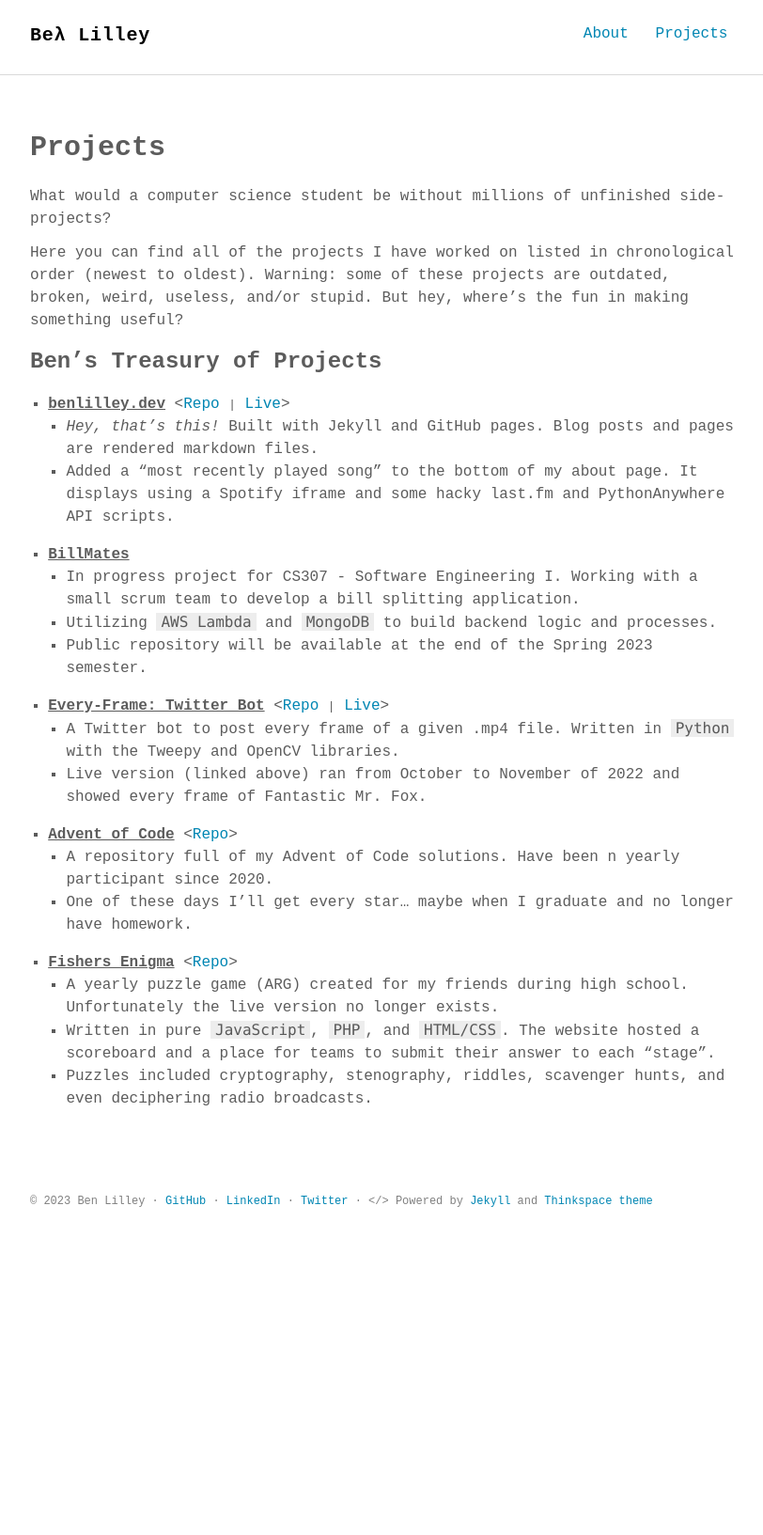
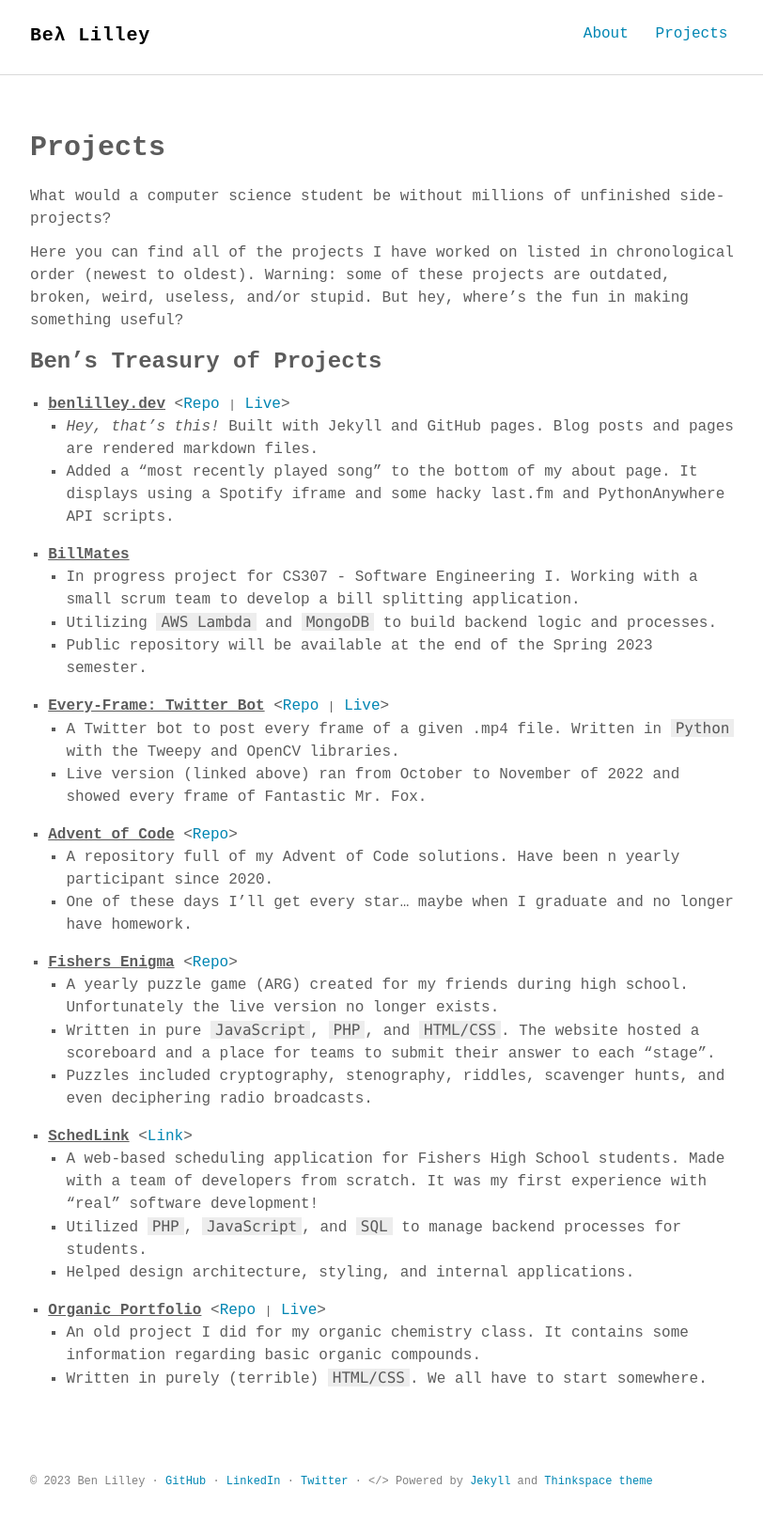
Before and after one commit to bunceandbean/bunceandbean.github.io, a Jekyll site: the page built from docs/projects.md, in a window 1280 px wide. Shown: the whole page at 94% size, without its empty margins (232-1044 px from the left). Built offline with Jekyll 4.4.1, drawn with Linux system fonts in a browser that asks for light colours; some web fonts are replaced; before the commit the page ends 1335 px from its top, so only the background shows below that.

Commit message:
Update projects.md

```diff
--- a/docs/projects.md
+++ b/docs/projects.md
@@ -38,3 +38,15 @@ Here you can find all of the projects I have worked on listed in chronological o
     * A yearly puzzle game (ARG) created for my friends during high school. Unfortunately the live version no longer exists.
     * Written in pure `JavaScript`, `PHP`, and `HTML/CSS`. The website hosted a scoreboard and a place for teams to submit their answer to each "stage".
     * Puzzles included cryptography, stenography, riddles, scavenger hunts, and even deciphering radio broadcasts.
+    <br>
+* <div> <strong><u>SchedLink</u></strong> &lt;<a href = "https://schedlink.com">Link</a>></div>
+
+    * A web-based scheduling application for Fishers High School students. Made with a team of developers from scratch. It was my first experience with "real" software development!
+    * Utilized `PHP`, `JavaScript`, and `SQL` to manage backend processes for students.
+    * Helped design architecture, styling, and internal applications.
+    <br>
+
+* <div> <strong><u>Organic Portfolio</u></strong> &lt;<a href = "https://github.com/bunceandbean/organic-portfolio">Repo </a><span style = "font-size: 80%">|</span> <a href = "https://benlilley.dev/organic-portfolio"> Live</a>> </div>
+
+    * An old project I did for my organic chemistry class. It contains some information regarding basic organic compounds.
+    * Written in purely (terrible) `HTML/CSS`. We all have to start somewhere.
```
